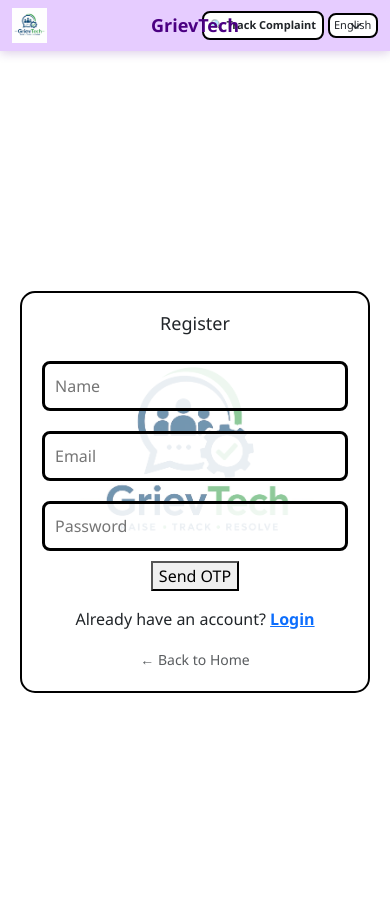
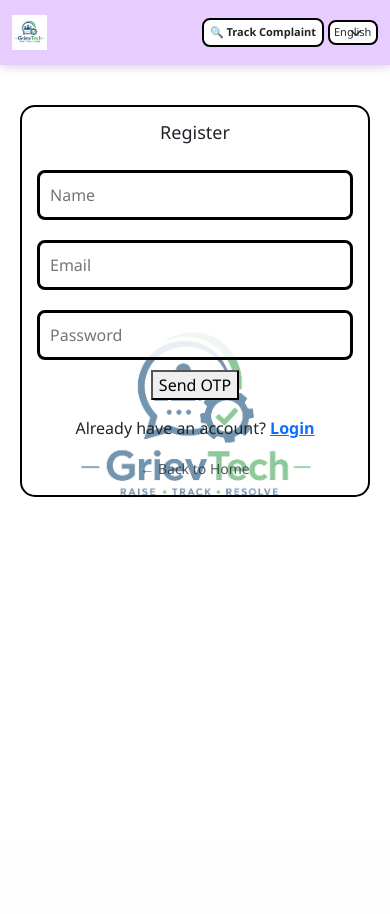
Before and after one commit to ranganathtg/dbms-project, a Flask app: page /register in a window 390 px wide. After the commit the page ends 497 px from the top, so only its background shows below. Run offline with Flask 3, Linux system fonts and the light colour scheme; parts of the project's set-up code (start-up, migrations or seed data) failed here and were passed over.

Commit message:
UI: Make the application fully responsive on mobile and tablet screens

```diff
--- a/static/css/style.css
+++ b/static/css/style.css
@@ -320,15 +320,30 @@ input:focus,
 /* 🔹 MOBILE RESPONSIVE STYLES */
 @media (max-width: 768px) {
     body {
-        padding-top: 70px;
+        padding-top: 75px !important;
     }
 
     .top-header {
+        position: fixed;
+        top: 0;
+        left: 0;
+        right: 0;
         padding: 8px 12px;
+        height: 65px;
+        display: flex;
+        align-items: center;
+        justify-content: space-between;
     }
 
     .title {
-        font-size: 18px;
+        position: absolute;
+        left: 50%;
+        transform: translateX(-50%);
+        font-size: 16px;
+        max-width: 45%;
+        white-space: nowrap;
+        overflow: hidden;
+        text-overflow: ellipsis;
     }
 
     .logo img {
@@ -378,31 +393,91 @@ input:focus,
         margin: 0;
         text-align: center;
     }
+
+    /* Prevent vh-100 cut-offs on mobile and tablets */
+    .vh-100 {
+        height: auto !important;
+        min-height: calc(100vh - 80px) !important;
+        padding: 30px 10px !important;
+        align-items: flex-start !important;
+    }
 }
 
 @media (max-width: 576px) {
+    .title {
+        display: none; /* Hide center title on small mobile screens to prevent overlap */
+    }
+
+    /* Vertical Timeline for Mobile */
     .timeline-container {
-        margin: 25px 0;
+        flex-direction: column;
+        align-items: flex-start;
+        height: auto;
+        padding-left: 40px;
+        margin: 20px 0;
+        position: relative;
+    }
+
+    .timeline-line {
+        left: 28px;
+        top: 0;
+        bottom: 0;
+        width: 4px;
+        height: 100%;
+        transform: none;
+    }
+
+    .timeline-progress {
+        left: 28px;
+        top: 0;
+        width: 4px !important;
+        height: var(--progress-height, 0%) !important;
+        transform: none;
     }
 
     .timeline-step {
-        width: 28px;
-        height: 28px;
-        font-size: 10px;
+        margin: 15px 0;
+        width: 32px;
+        height: 32px;
+        font-size: 11px;
         border-width: 3px;
+        z-index: 3;
     }
 
     .timeline-label {
-        font-size: 8px;
-        top: 32px;
+        position: relative;
+        top: 0;
+        left: 0;
+        transform: none;
+        margin-left: 50px;
+        margin-top: -26px;
+        display: block;
+        text-align: left;
+        font-size: 13px;
+        white-space: normal;
     }
 
-    .card {
+    /* Chatbot window size adjustment for mobile */
+    #chat-window {
+        width: calc(100% - 40px) !important;
+        right: 20px !important;
+        bottom: 90px !important;
+        height: 380px !important;
+    }
+    #chatbot-toggle {
+        right: 20px !important;
+        bottom: 20px !important;
+        width: 50px !important;
+        height: 50px !important;
+        font-size: 24px !important;
+    }
+
+    .card, .form-container, .glass-card {
         padding: 15px !important;
     }
 
     h2 {
-        font-size: 22px;
+        font-size: 20px;
     }
 
     h3 {
--- a/templates/admin_dashboard.html
+++ b/templates/admin_dashboard.html
@@ -209,6 +209,7 @@
         <!-- TABLE -->
         {% if grievances %}
         <div class="card shadow p-3">
+            <div class="table-responsive">
                 <table class="table table-bordered table-hover text-center">
 
                 <thead class="table-dark">
@@ -296,6 +297,7 @@
 
             </table>
             </div>
+        </div>
         {% else %}
         <p class="text-center text-muted">{{ _('no_complaints') }}</p>
         {% endif %}
@@ -312,6 +314,7 @@
                         aria-label="Close"></button>
                 </div>
                 <div class="modal-body">
+                    <div class="table-responsive">
                         <table class="table table-bordered text-center">
                             <thead class="table-light">
                                 <tr>
@@ -326,6 +329,7 @@
                                 <!-- Populated by JS -->
                             </tbody>
                         </table>
+                    </div>
                 </div>
             </div>
         </div>
--- a/templates/track.html
+++ b/templates/track.html
@@ -76,7 +76,7 @@
                     <div class="timeline-line"></div>
                     <!-- Timeline progress percentage calculation based on active step -->
                     {% set progress_width = (active_step - 1) * 25 %}
-                    <div class="timeline-progress" style="width: {{ progress_width }}%;"></div>
+                    <div class="timeline-progress" style="width: {{ progress_width }}%; --progress-height: {{ progress_width }}%;"></div>
 
                     <!-- Step 1: Submitted -->
                     <div class="timeline-step {% if active_step >= 1 %}active{% endif %} {% if active_step > 1 %}completed{% endif %}">
```
Lines whose indentation alone changed are shown as unchanged.
